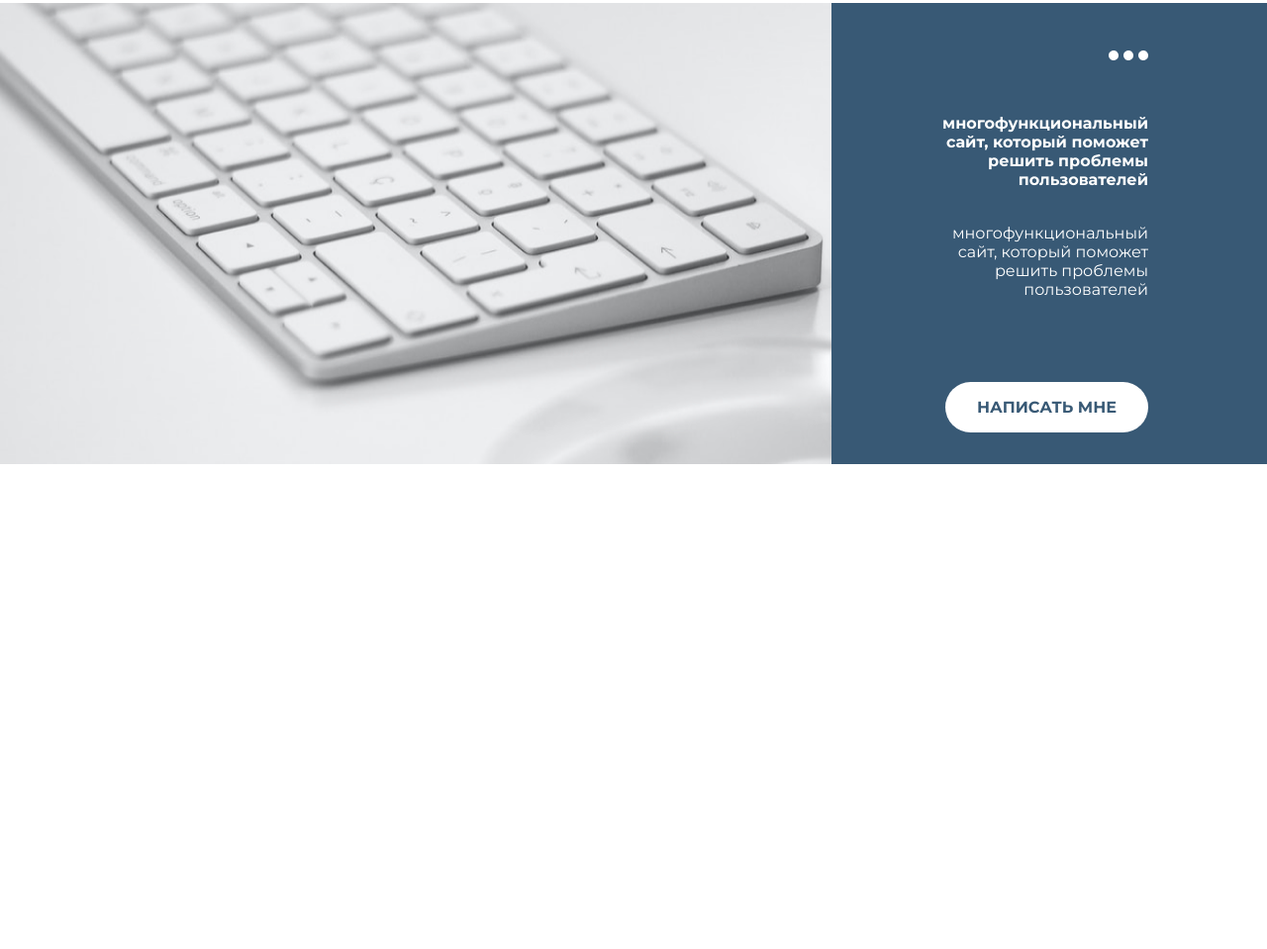
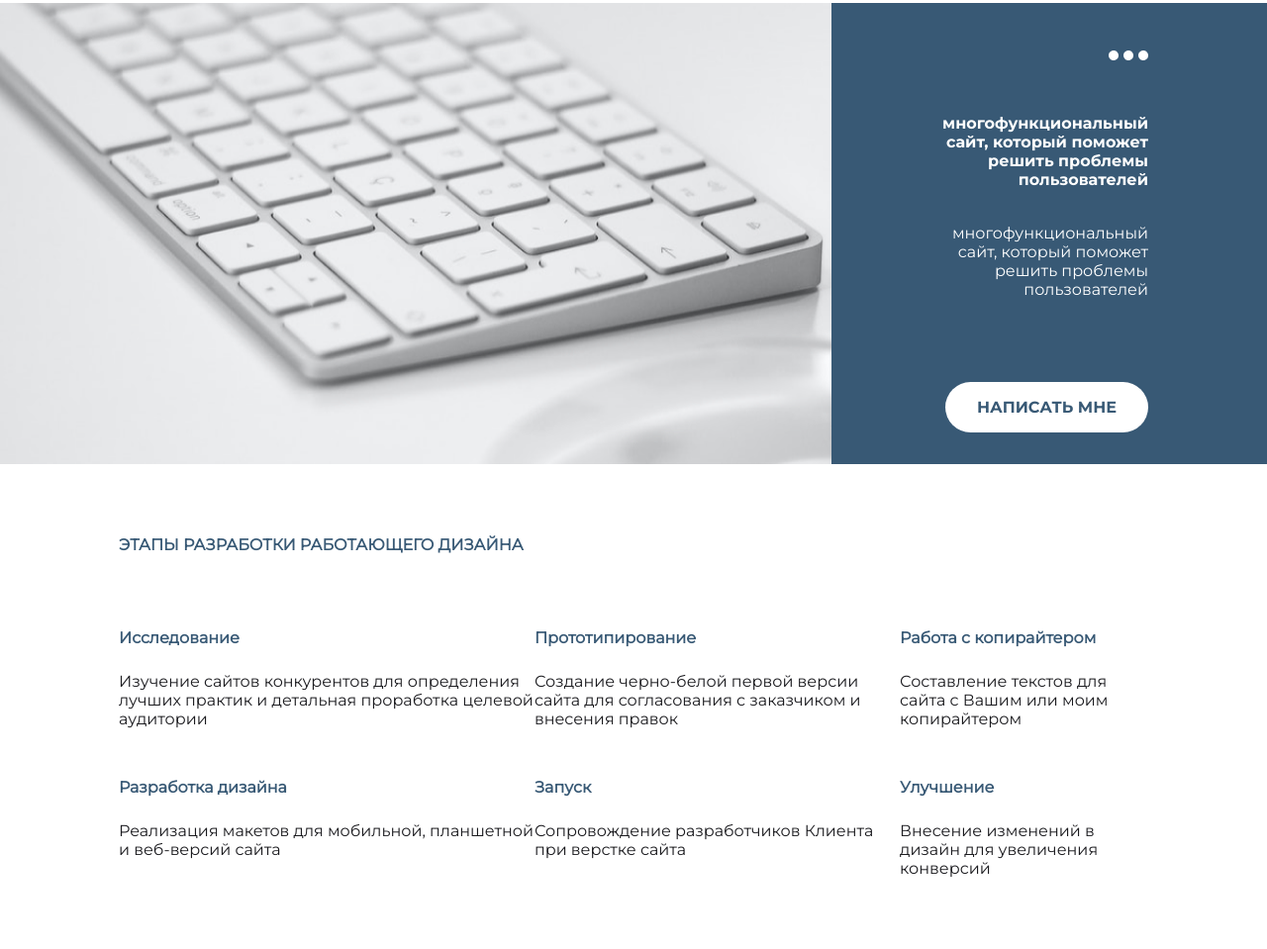
Before and after one commit to SergeyShcerbakov/nv, a website: page app/index.html in a window 1280 px wide. Shown: the part 1735-2694 px from the top of the page at 99% size. Before the commit the page ends 2204 px from the top, so only its background shows below. Drawn offline with nearby package versions, Linux system fonts and the light colour scheme; files that its build step writes are made by us from their sources; files whose address does not match are found by name.

Commit message:
add section step

```diff
--- /dev/null
+++ b/app/components/step.html
@@ -0,0 +1,39 @@
+<section class="step">
+    <div class="conrainer">
+        <h2 class="step-title">этапы разработки работающего дизайна</h2>
+        <div class="step-wrapper">
+            <div class="step__left-block">
+                <h3 class="step-subtitle">Исследование</h3>
+                <p class="step-desc">
+                    Изучение сайтов конкурентов для определения лучших
+                    практик и детальная проработка целевой аудитории
+                </p>
+                <h3 class="step-subtitle under">Разработка дизайна</h3>
+                <p class="step-desc">
+                    Реализация макетов для мобильной, планшетной и веб-версий сайта
+                </p>
+            </div>
+            <div class="step__center-block">
+                <h3 class="step-subtitle">Прототипирование</h3>
+                <p class="step-desc">
+                    Создание черно-белой первой версии сайта для
+                    согласования с заказчиком и внесения правок
+                </p>
+                <h3 class="step-subtitle under">Запуск</h3>
+                <p class="step-desc">
+                    Сопровождение разработчиков Клиента при верстке сайта
+                </p>
+            </div>
+            <div class="step__right-block">
+                <h3 class="step-subtitle">Работа с копирайтером</h3>
+                <p class="step-desc">
+                    Составление текстов для сайта с Вашим или моим копирайтером
+                </p>
+                <h3 class="step-subtitle under">Улучшение</h3>
+                <p class="step-desc">
+                    Внесение изменений в дизайн для увеличения конверсий
+                </p>
+            </div>
+        </div>
+    </div>
+</section>
--- a/app/index.html
+++ b/app/index.html
@@ -16,6 +16,7 @@
         @@include("components/promo.html")
         @@include("components/expertise.html")
         @@include("components/keyboard.html")
+        @@include("components/step.html")
     </main>
 </body>
 </html>
--- /dev/null
+++ b/app/scss/_step.scss
@@ -0,0 +1,32 @@
+.step {
+  padding: 72px 120px;
+}
+
+.step-title {
+  color: #385975;
+  text-transform: uppercase;
+  font-size: 16px;
+  font-family: 'Montserrat-Regular';
+  margin-bottom: 75px;
+}
+
+.step-wrapper {
+  display: flex;
+}
+
+.step-subtitle {
+  font-family: 'Montserrat-Regular';
+  font-size: 16px;
+  margin-bottom: 25px;
+  color: #385975;
+  &.under {
+    margin-top:50px;
+  }
+}
+
+.step-desc {
+  font-family: 'Montserrat-Regular';
+  color: #1B1B1F;
+  font-size: 16px;
+  color: #1B1B1F;
+}
--- a/app/scss/style.scss
+++ b/app/scss/style.scss
@@ -5,6 +5,7 @@
 @import 'promo';
 @import 'expertise';
 @import 'keyboard';
+@import 'step';
 
 
 * {
```
Also changed, not shown: dest/index.html (+39 -0 lines), app/css/style.css, dest/css/style.css.
